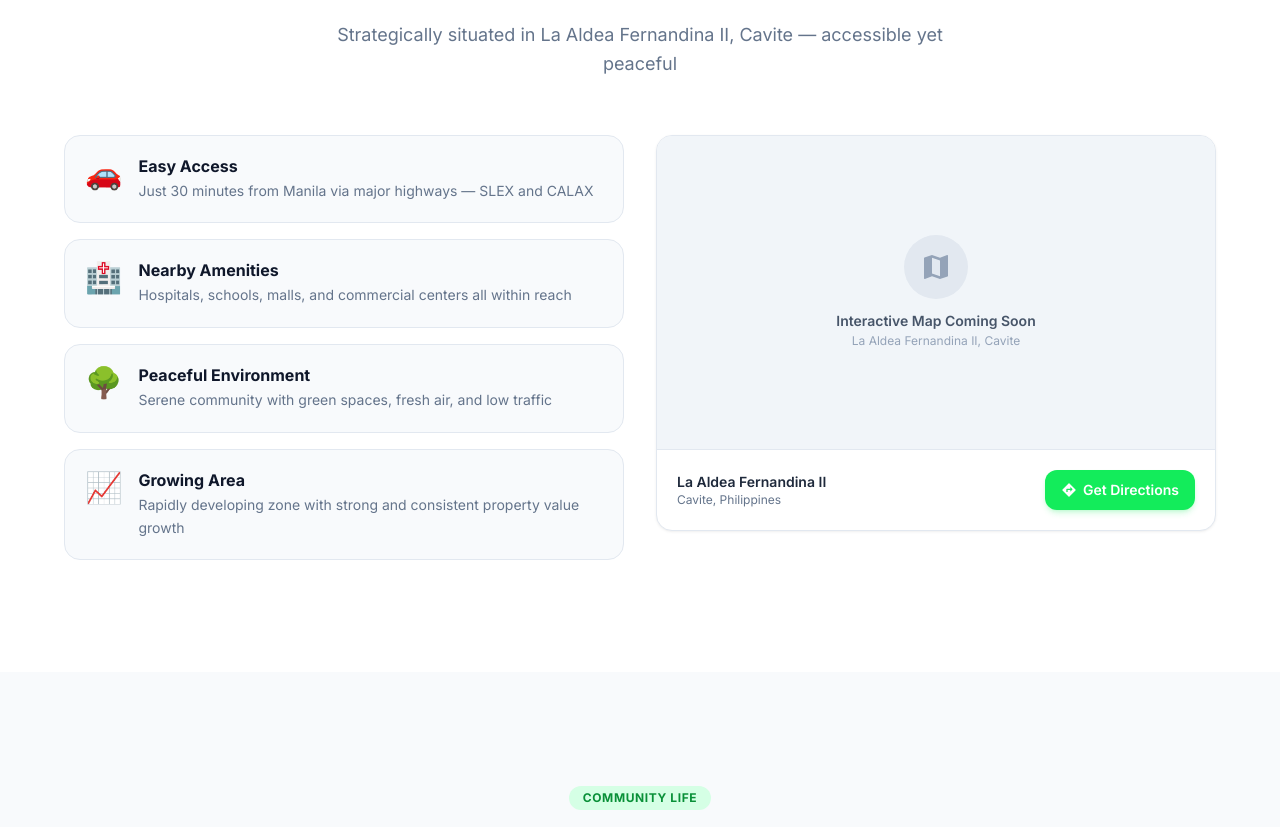
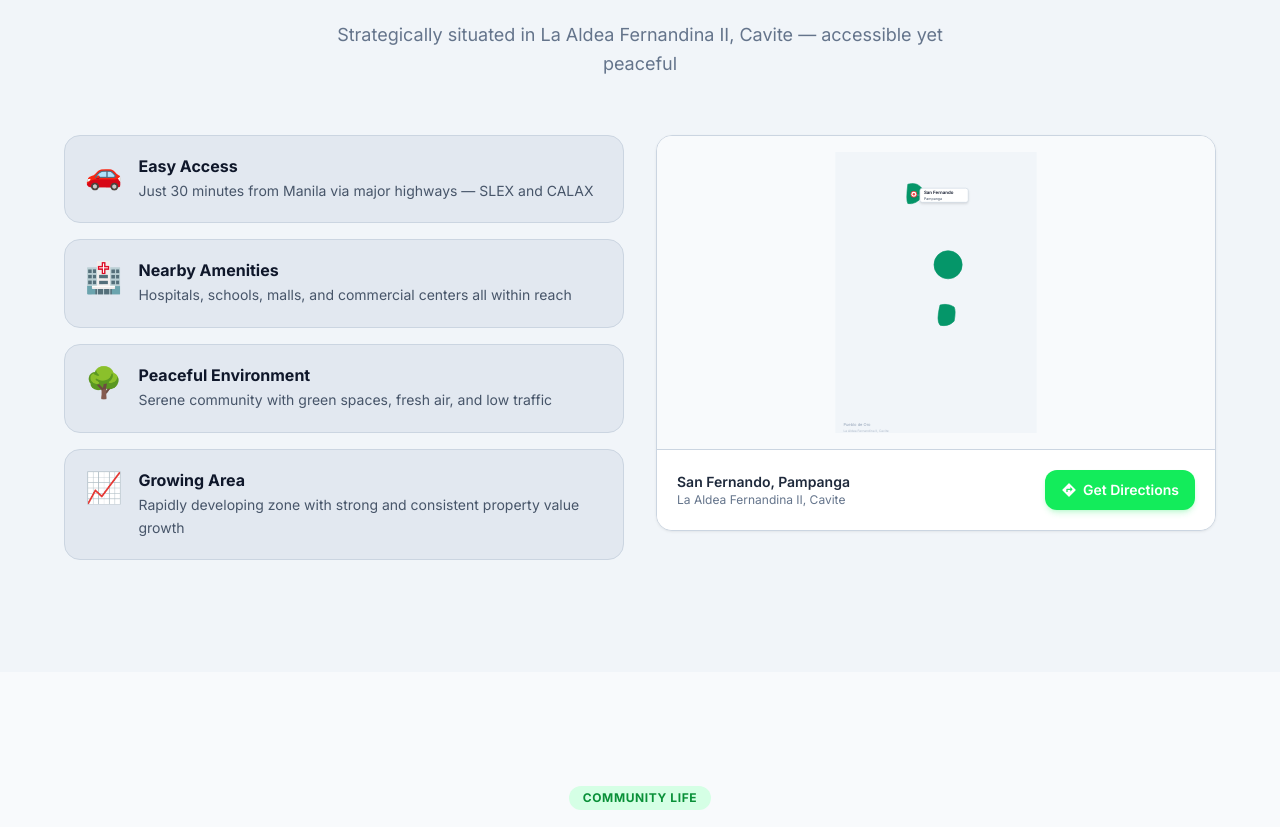
Before and after one commit to Sreenivas-Sadhu-Prabhakara/pueblo-de-oro-jjm, a Next.js app: page / in a window 1280 px wide. Shown: the part 4843-5670 px from the top of the page. Built offline with nearby package versions, Linux system fonts and the light colour scheme.

Commit message:
made changes to svg

```diff
--- a/sections/LocationSection.tsx
+++ b/sections/LocationSection.tsx
@@ -2,9 +2,85 @@
 
 import { IconDirections, IconMap } from '@/components/Icons'
 
+const PhilippinesMap = () => {
+  return (
+    <svg
+      viewBox="0 0 500 700"
+      className="w-full h-full"
+      xmlns="http://www.w3.org/2000/svg"
+      preserveAspectRatio="xMidYMid meet"
+    >
+      {/* Background */}
+      <rect width="500" height="700" fill="currentColor" className="text-slate-100 dark:text-slate-800/30" />
+
+      {/* Water */}
+      <defs>
+        <pattern id="waterPattern" x="0" y="0" width="20" height="20" patternUnits="userSpaceOnUse">
+          <rect width="20" height="20" fill="currentColor" className="text-blue-100 dark:text-blue-900/40" />
+          <circle cx="10" cy="10" r="2" fill="currentColor" className="text-blue-200 dark:text-blue-800/30" opacity="0.3" />
+        </pattern>
+      </defs>
+
+      {/* Simplified Philippines outline */}
+      <g className="text-emerald-600 dark:text-emerald-700">
+        {/* Luzon */}
+        <path
+          d="M 180 80 Q 200 75 210 85 L 215 90 Q 220 95 215 110 Q 210 120 200 125 Q 190 130 180 128 Q 175 120 180 80"
+          fill="currentColor"
+          stroke="currentColor"
+          strokeWidth="1.5"
+          className="text-emerald-600 dark:text-emerald-700"
+        />
+
+        {/* Visayas */}
+        <circle cx="280" cy="280" r="35" fill="currentColor" stroke="currentColor" strokeWidth="1.5" />
+
+        {/* Mindanao */}
+        <path
+          d="M 260 380 Q 280 375 295 385 Q 300 395 295 420 Q 280 435 260 430 Q 250 420 260 380"
+          fill="currentColor"
+          stroke="currentColor"
+          strokeWidth="1.5"
+        />
+      </g>
+
+      {/* San Fernando, Pampanga pointer */}
+      {/* Location: approximately upper-left Luzon */}
+      <g>
+        {/* Pin marker */}
+        <circle cx="195" cy="105" r="8" fill="currentColor" className="text-red-500 drop-shadow-lg" />
+        <circle cx="195" cy="105" r="6" fill="white" />
+        <circle cx="195" cy="105" r="3" fill="currentColor" className="text-red-500" />
+
+        {/* Label */}
+        <rect x="210" y="90" width="120" height="35" rx="6" fill="white" stroke="currentColor" strokeWidth="1.5" className="text-slate-300 dark:text-slate-700 drop-shadow-md" />
+        <text x="220" y="105" fontSize="11" fontWeight="600" fill="currentColor" className="text-slate-900 dark:text-white">
+          San Fernando
+        </text>
+        <text x="220" y="118" fontSize="9" fill="currentColor" className="text-slate-600 dark:text-slate-400">
+          Pampanga
+        </text>
+
+        {/* Line from pin to label */}
+        <line x1="203" y1="107" x2="210" y2="107" stroke="currentColor" strokeWidth="1.5" className="text-slate-400 dark:text-slate-600" />
+      </g>
+
+      {/* Scale reference */}
+      <g className="text-slate-400 dark:text-slate-600">
+        <text x="20" y="680" fontSize="10" fill="currentColor">
+          Pueblo de Oro
+        </text>
+        <text x="20" y="695" fontSize="8" fill="currentColor" opacity="0.7">
+          La Aldea Fernandina II, Cavite
+        </text>
+      </g>
+    </svg>
+  )
+}
+
 export function LocationSection() {
   return (
-    <section id="location" className="section bg-white dark:bg-surface-dark">
+    <section id="location" className="section bg-slate-100 dark:bg-emerald-950/30">
       <div className="section-inner">
         <div className="section-heading">
           <span className="section-eyebrow">Where We Are</span>
@@ -23,31 +99,25 @@ export function LocationSection() {
               { icon: '🌳', title: 'Peaceful Environment', body: 'Serene community with green spaces, fresh air, and low traffic' },
               { icon: '📈', title: 'Growing Area',         body: 'Rapidly developing zone with strong and consistent property value growth' },
             ].map(({ icon, title, body }) => (
-              <div key={title} className="flex items-start gap-4 p-5 rounded-2xl border border-slate-200 dark:border-slate-800 bg-slate-50 dark:bg-slate-800/30 hover:border-primary-300 dark:hover:border-primary-700 hover:bg-primary-50 dark:hover:bg-primary-950/20 transition-all duration-300 group">
+              <div key={title} className="flex items-start gap-4 p-5 rounded-2xl border border-slate-300 dark:border-emerald-800 bg-slate-200 dark:bg-emerald-900/30 hover:border-primary-300 dark:hover:border-primary-700 hover:bg-slate-300 dark:hover:bg-emerald-900/50 transition-all duration-300 group">
                 <span className="text-3xl leading-none mt-0.5 flex-shrink-0 group-hover:scale-110 transition-transform duration-300">{icon}</span>
                 <div>
                   <h4 className="font-bold text-slate-900 dark:text-white mb-1">{title}</h4>
-                  <p className="text-sm text-slate-500 dark:text-slate-400 leading-relaxed">{body}</p>
+                  <p className="text-sm text-slate-600 dark:text-emerald-200/80 leading-relaxed">{body}</p>
                 </div>
               </div>
             ))}
           </div>
 
-          {/* Map Placeholder */}
-          <div className="rounded-2xl border border-slate-200 dark:border-slate-800 bg-white dark:bg-surface-dark shadow-card overflow-hidden">
-            <div className="aspect-video bg-slate-100 dark:bg-slate-800/50 flex flex-col items-center justify-center text-slate-400 dark:text-slate-500 gap-3">
-              <div className="w-16 h-16 rounded-full bg-slate-200 dark:bg-slate-700 flex items-center justify-center">
-                <IconMap size={32} className="text-slate-400 dark:text-slate-500" />
-              </div>
-              <div className="text-center">
-                <p className="text-sm font-semibold text-slate-600 dark:text-slate-300">Interactive Map Coming Soon</p>
-                <p className="text-xs text-slate-400 dark:text-slate-500 mt-0.5">La Aldea Fernandina II, Cavite</p>
-              </div>
+          {/* Map */}
+          <div className="rounded-2xl border border-slate-300 dark:border-emerald-800 bg-white dark:bg-emerald-900/20 shadow-card overflow-hidden">
+            <div className="aspect-video bg-slate-50 dark:bg-emerald-950/40 flex items-center justify-center text-slate-400 dark:text-emerald-300/60 p-4">
+              <PhilippinesMap />
             </div>
-            <div className="p-5 flex items-center justify-between border-t border-slate-200 dark:border-slate-800">
+            <div className="p-5 flex items-center justify-between border-t border-slate-300 dark:border-emerald-800 bg-white dark:bg-emerald-900/10">
               <div>
-                <p className="text-sm font-semibold text-slate-800 dark:text-white">La Aldea Fernandina II</p>
-                <p className="text-xs text-slate-500 dark:text-slate-400">Cavite, Philippines</p>
+                <p className="text-sm font-semibold text-slate-800 dark:text-white">San Fernando, Pampanga</p>
+                <p className="text-xs text-slate-500 dark:text-emerald-300/70">La Aldea Fernandina II, Cavite</p>
               </div>
               <a
                 href="https://maps.google.com/?q=La+Aldea+Fernandina+II+Cavite+Philippines"
```
